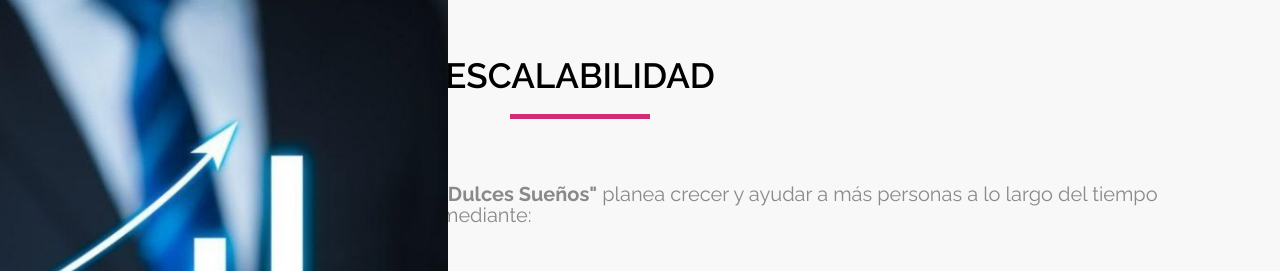
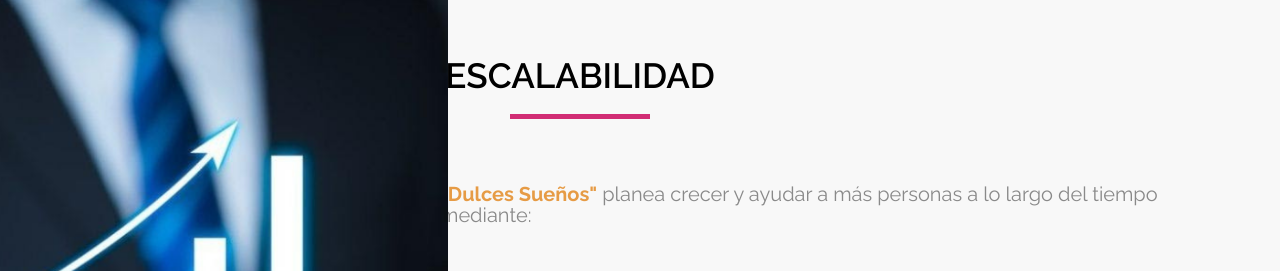
Before and after one commit to Rech-Arcadia/DulcesSuenos.github.io, a plain HTML site: page index.html in a window 1280 px wide. Shown: the part 3068-3339 px from the top of the page. Drawn offline with Linux system fonts and the light colour scheme; some packages are replaced by stand-ins of ours.

Commit message:
Add files via upload

```diff
--- a/index.html
+++ b/index.html
@@ -524,7 +524,7 @@
 
 
 
-          <p te class="large"><b>"Dulces Sueños"</b> planea crecer y ayudar a más personas a lo largo del tiempo mediante:</p>
+          <p te class="large"><b style="color:#E69B45;">"Dulces Sueños"</b> planea crecer y ayudar a más personas a lo largo del tiempo mediante:</p>
 
           <p style="margin-top:40px;" class="large"><b style="color: #D12D74;">Apertura de sucursales:</p></b>
           <p class="large">Abrir nuevas sucursales en diferentes ubicaciones geográficas</p>
```
